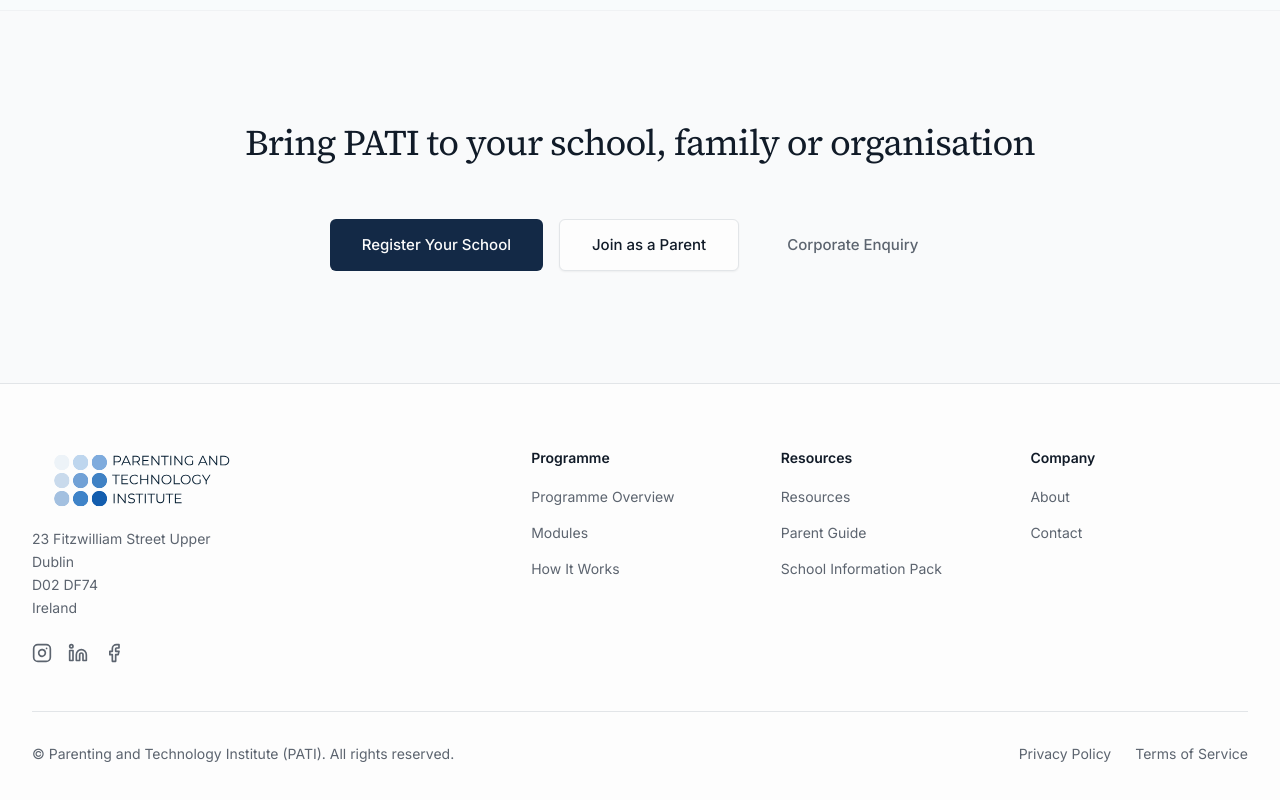
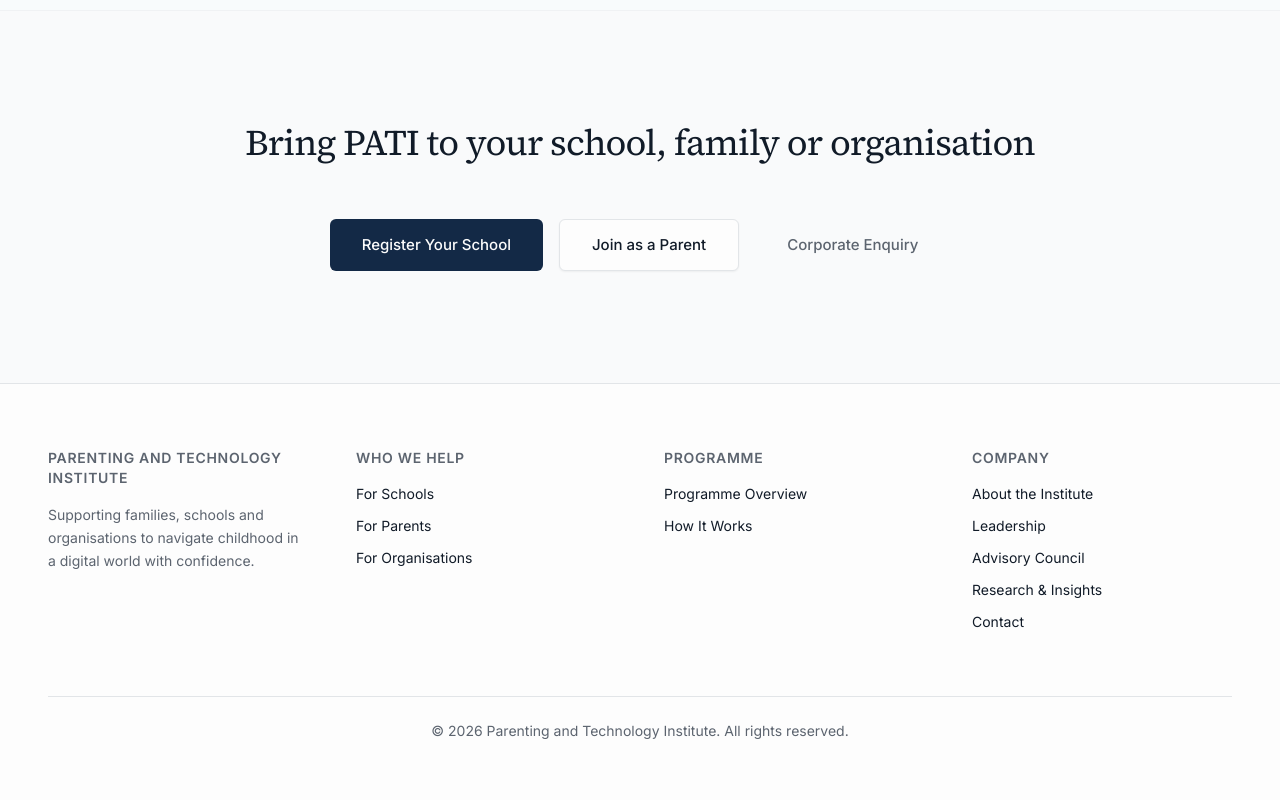
Before and after one commit to Gearoid-Cleere/pati-website, a Next.js app: page / in a window 1280 px wide. Shown: the part 7315-8115 px from the top of the page. Built offline with nearby package versions, Linux system fonts and the light colour scheme.

Commit message:
Update footer

```diff
--- a/components/footer.tsx
+++ b/components/footer.tsx
@@ -1,145 +1,68 @@
-import Image from "next/image"
 import Link from "next/link"
-import { Linkedin, Facebook, Instagram } from "lucide-react"
-
-const footerLinks = {
-  programme: [
-    { label: "Programme Overview", href: "/programme" },
-    { label: "Modules", href: "/programme/modules" },
-    { label: "How It Works", href: "/programme/how-it-works" },
-  ],
-  resources: [
-    { label: "Resources", href: "/resources" },
-    { label: "Parent Guide", href: "/resources/parent-guide" },
-    { label: "School Information Pack", href: "/resources/school-pack" },
-  ],
-  company: [
-    { label: "About", href: "/about" },
-    { label: "Contact", href: "/contact" },
-  ],
-}
-
-const socialLinks = [
-  { icon: Instagram, href: "#", label: "Instagram" },
-  { icon: Linkedin, href: "#", label: "LinkedIn" },
-  { icon: Facebook, href: "#", label: "Facebook" },
-]
 
 export function Footer() {
   return (
     <footer className="border-t border-border bg-background">
-      <div className="mx-auto max-w-7xl px-4 py-12 sm:px-6 lg:px-8 lg:py-16">
-        <div className="grid gap-8 lg:grid-cols-5">
+      <div className="mx-auto max-w-7xl px-6 py-16 sm:px-8 lg:px-12">
+
+        <div className="grid gap-12 md:grid-cols-4">
+
           {/* Brand */}
-          <div className="lg:col-span-2">
-            <Link href="/" className="flex items-center">
-              <Image
-                src="/pati-logo.svg"
-                alt="Parenting and Technology Institute"
-                width={260}
-                height={80}
-                className="h-16 w-auto"
-                priority
-              />
-            </Link>
-
-            <p className="mt-4 max-w-xs text-sm leading-relaxed text-muted-foreground">
-              23 Fitzwilliam Street Upper<br />
-              Dublin<br />
-              D02 DF74<br />
-              Ireland
+          <div>
+            <h3 className="mb-4 text-sm font-semibold uppercase tracking-wider text-muted-foreground">
+              Parenting and Technology Institute
+            </h3>
+            <p className="text-sm leading-relaxed text-muted-foreground">
+              Supporting families, schools and organisations to navigate childhood in a digital world with confidence.
             </p>
-
-            <div className="mt-6 flex gap-4">
-              {socialLinks.map((social) => (
-                <Link
-                  key={social.label}
-                  href={social.href}
-                  className="text-muted-foreground transition-colors hover:text-foreground"
-                  aria-label={social.label}
-                >
-                  <social.icon className="h-5 w-5" />
-                </Link>
-              ))}
-            </div>
           </div>
 
-          {/* Links */}
+          {/* Who We Help */}
           <div>
-            <h3 className="mb-4 text-sm font-semibold text-foreground">
-              Programme
-            </h3>
-            <ul className="space-y-3">
-              {footerLinks.programme.map((link) => (
-                <li key={link.href}>
-                  <Link
-                    href={link.href}
-                    className="text-sm text-muted-foreground transition-colors hover:text-foreground"
-                  >
-                    {link.label}
-                  </Link>
-                </li>
-              ))}
+            <h4 className="mb-4 text-sm font-semibold uppercase tracking-wider text-muted-foreground">
+              Who We Help
+            </h4>
+            <ul className="space-y-3 text-sm">
+              <li><Link href="/schools" className="hover:text-foreground">For Schools</Link></li>
+              <li><Link href="/parents" className="hover:text-foreground">For Parents</Link></li>
+              <li><Link href="/organisations" className="hover:text-foreground">For Organisations</Link></li>
             </ul>
           </div>
 
+          {/* Programme */}
           <div>
-            <h3 className="mb-4 text-sm font-semibold text-foreground">
-              Resources
-            </h3>
-            <ul className="space-y-3">
-              {footerLinks.resources.map((link) => (
-                <li key={link.href}>
-                  <Link
-                    href={link.href}
-                    className="text-sm text-muted-foreground transition-colors hover:text-foreground"
-                  >
-                    {link.label}
-                  </Link>
-                </li>
-              ))}
+            <h4 className="mb-4 text-sm font-semibold uppercase tracking-wider text-muted-foreground">
+              Programme
+            </h4>
+            <ul className="space-y-3 text-sm">
+              <li><Link href="/programme" className="hover:text-foreground">Programme Overview</Link></li>
+              <li><Link href="/programme" className="hover:text-foreground">How It Works</Link></li>
             </ul>
           </div>
 
+          {/* Company */}
           <div>
-            <h3 className="mb-4 text-sm font-semibold text-foreground">
+            <h4 className="mb-4 text-sm font-semibold uppercase tracking-wider text-muted-foreground">
               Company
-            </h3>
-            <ul className="space-y-3">
-              {footerLinks.company.map((link) => (
-                <li key={link.href}>
-                  <Link
-                    href={link.href}
-                    className="text-sm text-muted-foreground transition-colors hover:text-foreground"
-                  >
-                    {link.label}
-                  </Link>
-                </li>
-              ))}
+            </h4>
+            <ul className="space-y-3 text-sm">
+              <li><Link href="/about" className="hover:text-foreground">About the Institute</Link></li>
+              <li><Link href="/leadership" className="hover:text-foreground">Leadership</Link></li>
+              <li><Link href="/advisory-council" className="hover:text-foreground">Advisory Council</Link></li>
+              <li><Link href="/research" className="hover:text-foreground">Research & Insights</Link></li>
+              <li><Link href="/contact" className="hover:text-foreground">Contact</Link></li>
             </ul>
           </div>
+
         </div>
 
-        {/* Bottom */}
-        <div className="mt-12 flex flex-col items-center justify-between gap-4 border-t border-border pt-8 sm:flex-row">
+        {/* Bottom bar */}
+        <div className="mt-16 border-t border-border pt-6 text-center">
           <p className="text-sm text-muted-foreground">
-            &copy; Parenting and Technology Institute (PATI). All rights reserved.
+            © {new Date().getFullYear()} Parenting and Technology Institute. All rights reserved.
           </p>
-          <div className="flex flex-wrap gap-6">
-            <Link
-              href="/privacy"
-              className="text-sm text-muted-foreground transition-colors hover:text-foreground"
-            >
-              Privacy Policy
-            </Link>
-            <Link
-              href="/terms"
-              className="text-sm text-muted-foreground transition-colors hover:text-foreground"
-            >
-              Terms of Service
-            </Link>
-          </div>
         </div>
+
       </div>
     </footer>
   )
```
